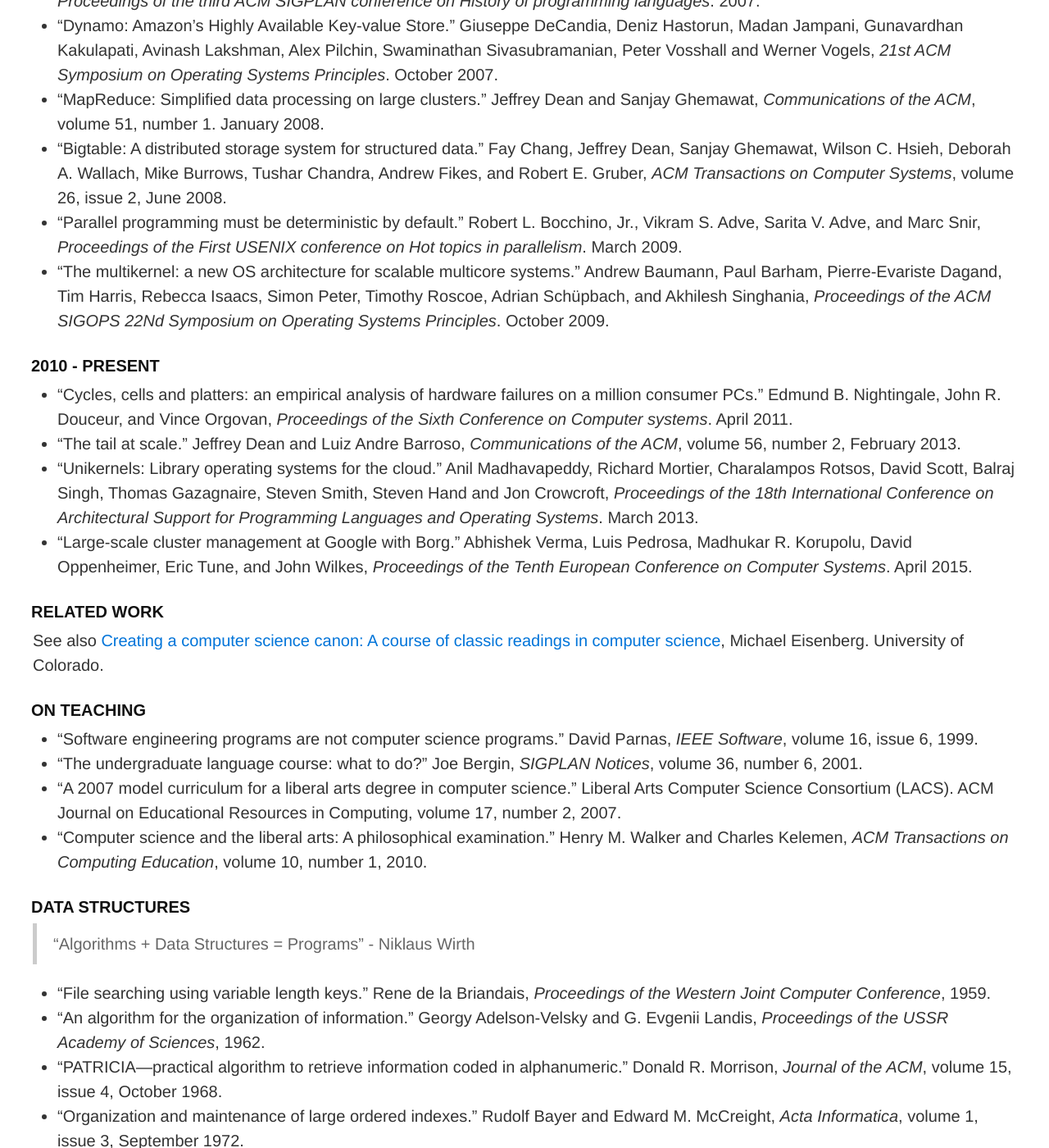
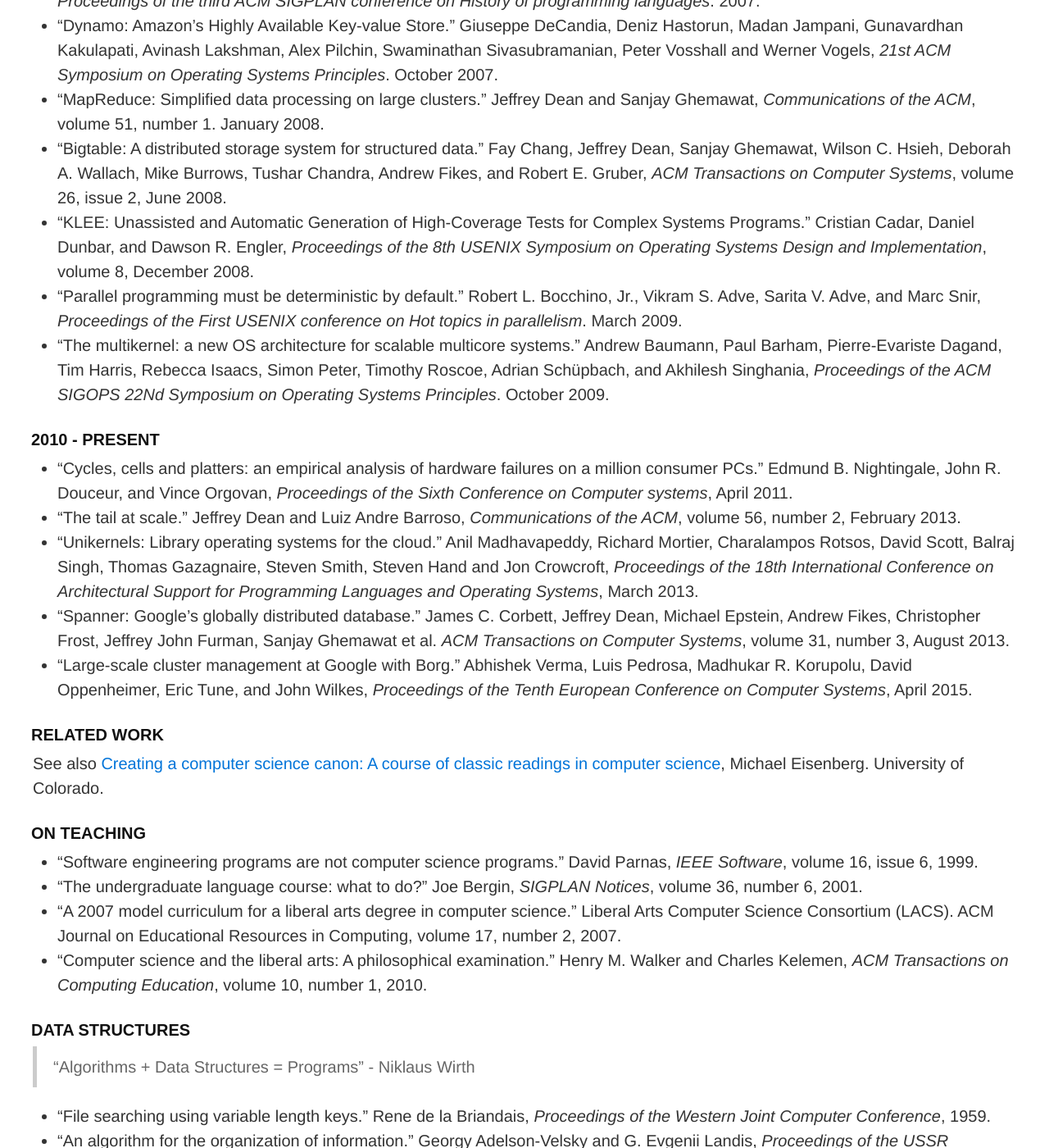
Before and after one commit to mspiegel/mspiegel.github.com, a Jekyll site: the page built from canon.md, in a window 1280 px wide and 1400 px high, scrolled down 4824 px. Shown: the whole window at 82% size. Built offline with Jekyll 4.4.1, drawn with Linux system fonts in a browser that asks for light colours.

Commit message:
Add Spanner and KLEE papers

```diff
--- a/canon.md
+++ b/canon.md
@@ -117,15 +117,17 @@ Suggestions, criticisms, or comments are always appreciated.
 * "Dynamo: Amazon’s Highly Available Key-value Store." Giuseppe DeCandia, Deniz Hastorun, Madan Jampani, Gunavardhan Kakulapati, Avinash Lakshman, Alex Pilchin, Swaminathan Sivasubramanian, Peter Vosshall and Werner Vogels, _21st ACM Symposium on Operating Systems Principles_. October 2007.
 * "MapReduce: Simplified data processing on large clusters." Jeffrey Dean and Sanjay Ghemawat, _Communications of the ACM_, volume 51, number 1. January 2008.
 * "Bigtable: A distributed storage system for structured data." Fay Chang, Jeffrey Dean, Sanjay Ghemawat, Wilson C. Hsieh, Deborah A. Wallach, Mike Burrows, Tushar Chandra, Andrew Fikes, and Robert E. Gruber, _ACM Transactions on Computer Systems_, volume 26, issue 2, June 2008.
+* "KLEE: Unassisted and Automatic Generation of High-Coverage Tests for Complex Systems Programs." Cristian Cadar, Daniel Dunbar, and Dawson R. Engler, _Proceedings of the 8th USENIX Symposium on Operating Systems Design and Implementation_, volume 8, December 2008.
 * "Parallel programming must be deterministic by default." Robert L. Bocchino, Jr., Vikram S. Adve, Sarita V. Adve, and Marc Snir, _Proceedings of the First USENIX conference on Hot topics in parallelism_. March 2009.
 * "The multikernel: a new OS architecture for scalable multicore systems." Andrew Baumann, Paul Barham, Pierre-Evariste Dagand, Tim Harris, Rebecca Isaacs, Simon Peter, Timothy Roscoe, Adrian Schüpbach, and Akhilesh Singhania, _Proceedings of the ACM SIGOPS 22Nd Symposium on Operating Systems Principles_. October 2009.
 
 ### 2010 - present
 
-* "Cycles, cells and platters: an empirical analysis of hardware failures on a million consumer PCs." Edmund B. Nightingale, John R. Douceur, and Vince Orgovan, _Proceedings of the Sixth Conference on Computer systems_. April 2011.
+* "Cycles, cells and platters: an empirical analysis of hardware failures on a million consumer PCs." Edmund B. Nightingale, John R. Douceur, and Vince Orgovan, _Proceedings of the Sixth Conference on Computer systems_, April 2011.
 * "The tail at scale." Jeffrey Dean and Luiz Andre Barroso, _Communications of the ACM_, volume 56, number 2, February 2013.
-* "Unikernels: Library operating systems for the cloud." Anil Madhavapeddy, Richard Mortier, Charalampos Rotsos, David Scott, Balraj Singh, Thomas Gazagnaire, Steven Smith, Steven Hand and Jon Crowcroft, _Proceedings of the 18th International Conference on Architectural Support for Programming Languages and Operating Systems_. March 2013.
-* "Large-scale cluster management at Google with Borg." Abhishek Verma, Luis Pedrosa, Madhukar R. Korupolu, David Oppenheimer, Eric Tune, and John Wilkes, _Proceedings of the Tenth European Conference on Computer Systems_. April 2015.
+* "Unikernels: Library operating systems for the cloud." Anil Madhavapeddy, Richard Mortier, Charalampos Rotsos, David Scott, Balraj Singh, Thomas Gazagnaire, Steven Smith, Steven Hand and Jon Crowcroft, _Proceedings of the 18th International Conference on Architectural Support for Programming Languages and Operating Systems_, March 2013.
+* "Spanner: Google’s globally distributed database." James C. Corbett, Jeffrey Dean, Michael Epstein, Andrew Fikes, Christopher Frost, Jeffrey John Furman, Sanjay Ghemawat et al. _ACM Transactions on Computer Systems_, volume 31, number 3, August 2013.
+* "Large-scale cluster management at Google with Borg." Abhishek Verma, Luis Pedrosa, Madhukar R. Korupolu, David Oppenheimer, Eric Tune, and John Wilkes, _Proceedings of the Tenth European Conference on Computer Systems_, April 2015.
 
 ### Related Work
 
```
